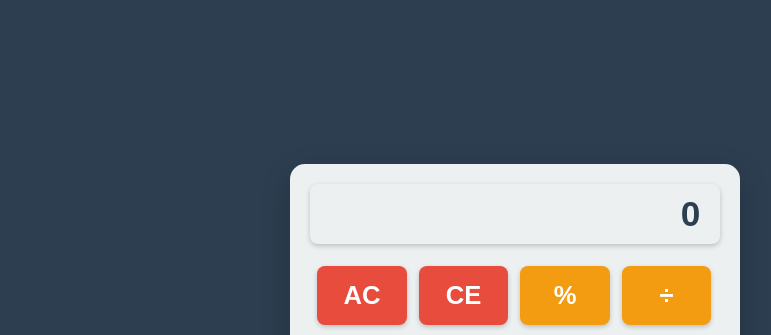
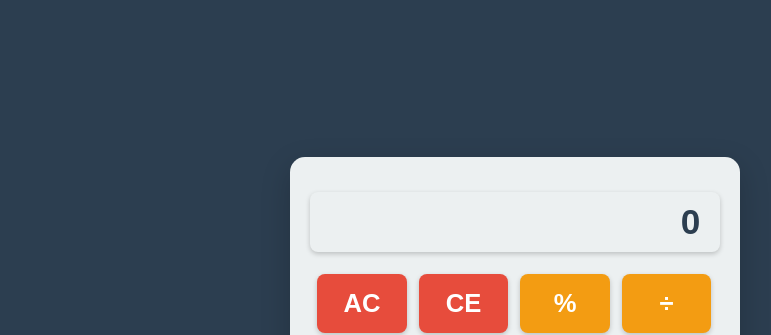
Before and after one commit to tagra-git/CalcuVoice, a plain HTML site: page index.html in a window 1280 px wide. Shown: the top 335 px of the page, without its empty margins (254-1025 px from the left). Drawn offline with Linux system fonts and the light colour scheme; some packages are replaced by stand-ins of ours; a web font is replaced by a local one.

Commit message:
電卓のデザイン修正

```diff
--- a/css/style.css
+++ b/css/style.css
@@ -1,4 +1,3 @@
-/* グローバル設定 */
 * {
     box-sizing: border-box;
     margin: 0;
@@ -65,7 +64,7 @@ body {
 #calc-container {
     font-family: Arial, sans-serif;
     background-color: #ecf0f1;
-    padding: 20px;
+    padding: 35px 20px 20px;
     border-radius: 15px;
     box-shadow: 0 10px 30px rgba(0, 0, 0, 0.2);
     display: flex;
```
